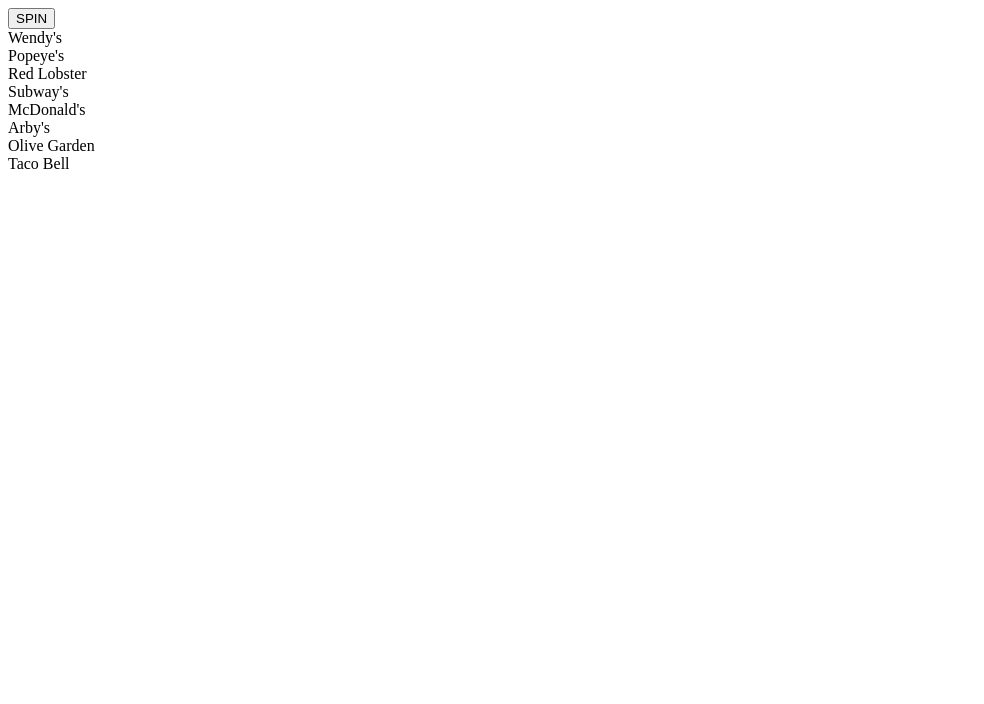
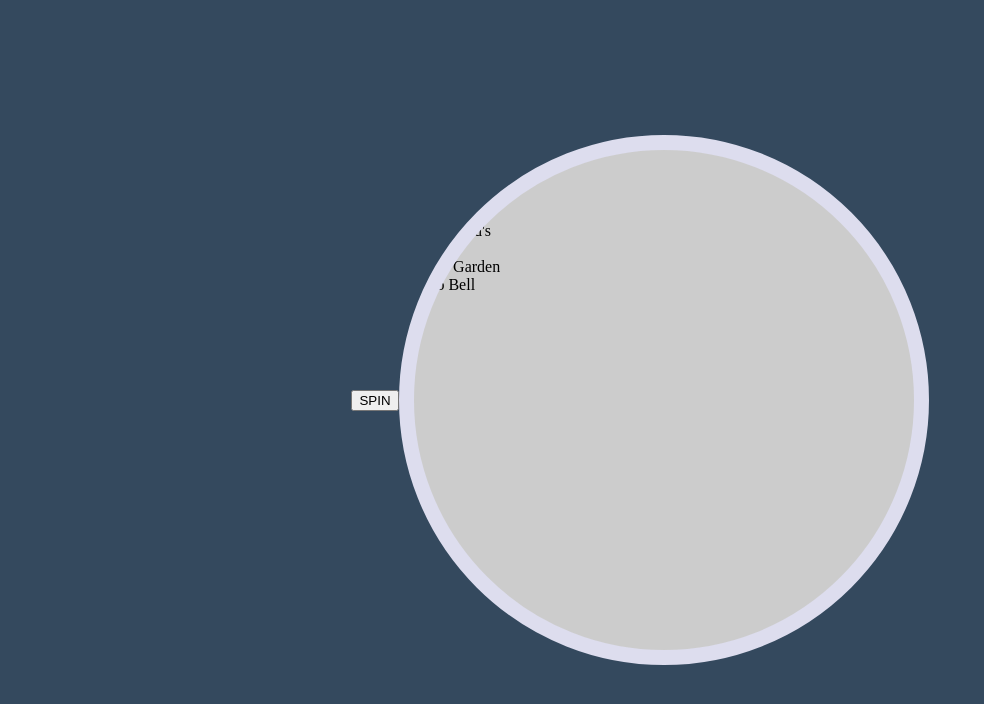
Before and after one commit to ryanlester91/WhereToEatWheel, a plain HTML site: page index.html in a window 1280 px wide. Shown: the whole page, without its empty margins (0-984 px from the left). Drawn offline with Linux system fonts and the light colour scheme.

Commit message:
container wheel created

```diff
--- a/index.html
+++ b/index.html
@@ -6,9 +6,32 @@
     <meta name="viewport" content="width=device-width, initial-scale=1, shrink-to-fit=no">
 </head>
 <style>
+    body {
+        margin: 0;
+        padding: 0;
+        background-color: #34495e;
+        display: flex;
+        align-items:center;
+        justify-content: center;
+        height: 100vh;
+        overflow: hidden;
+    }
+
+    .container {
+        height: 500px;
+        width: 500px;
+        background-color: #ccc;
+        border-radius: 50%;
+        border: 15px solid #dde;
+        position: relative;
+        overflow: hidden;
+        transition: 5s;
+    }
+
 </style>
 <body>
     <button id="spin">SPIN</button>
+    <span class="arrow"></span>
     <div class="container">
         <div class="one">Wendy's</div>
         <div class="two">Popeye's</div>
@@ -22,4 +45,5 @@
     </div>
 
 </body>
+<script></script>
 </html>
```
